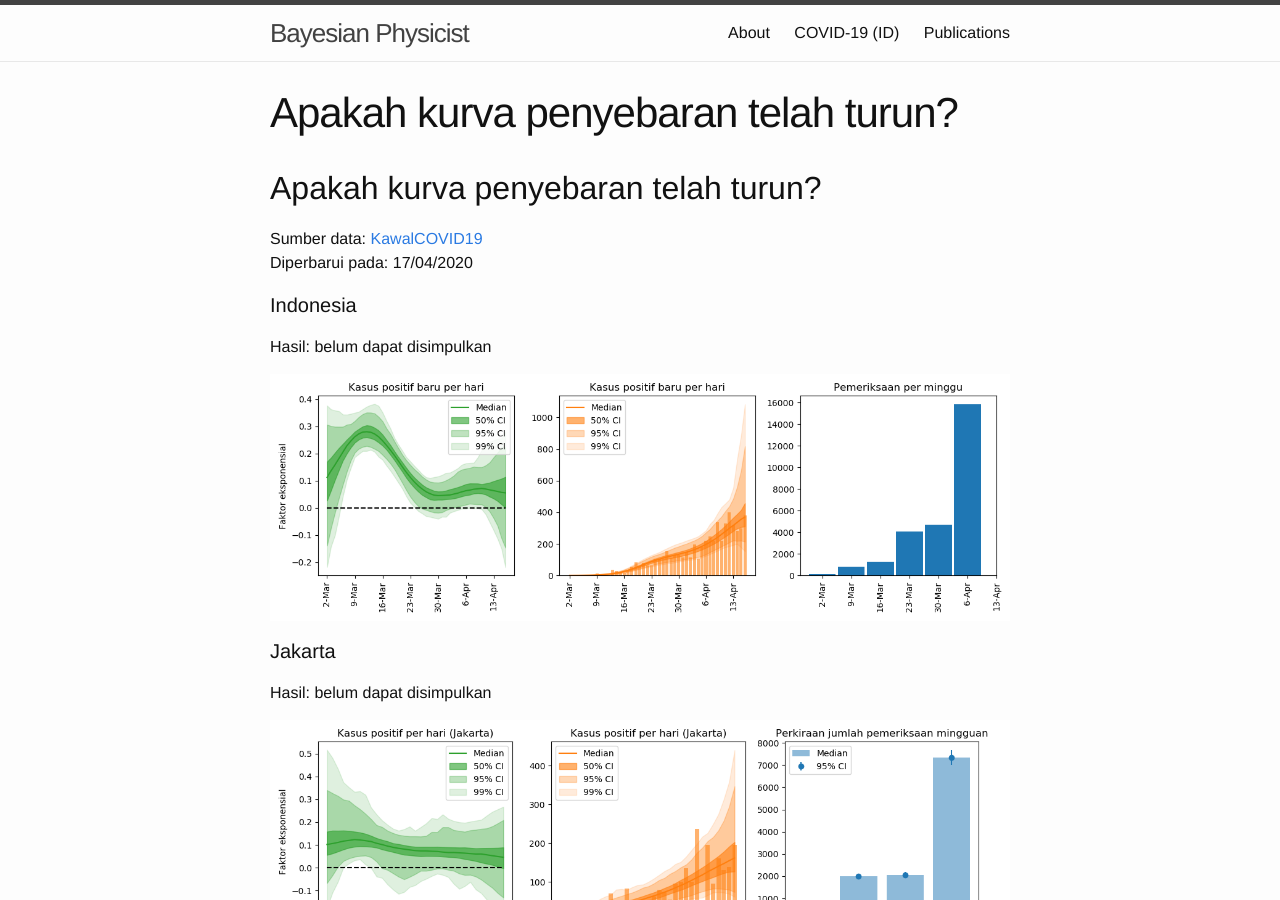
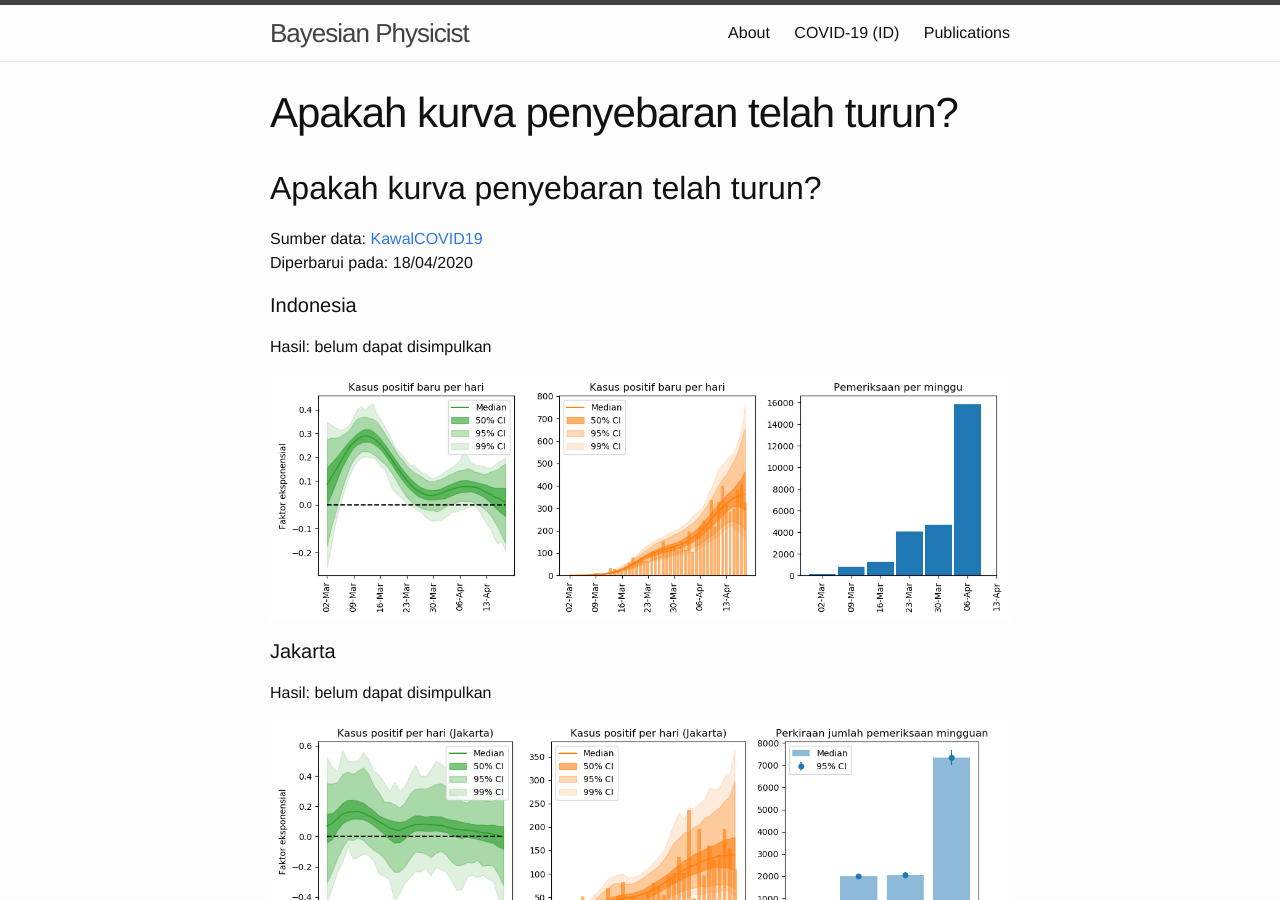
Before and after one commit to mfkasim1/mfkasim1.github.io, a Jekyll site: the page built from idcovid19.md, in a window 1280 px wide and 900 px high. Built offline with Jekyll 4.4.1, drawn with Linux system fonts in a browser that asks for light colours; our own code applies the rules of GitHub Pages for plain Markdown files.

Commit message:
Update daily

```diff
--- a/idcovid19.md
+++ b/idcovid19.md
@@ -8,7 +8,7 @@ permalink: /idcovid19/
 ## Apakah kurva penyebaran telah turun?
 
 Sumber data: [KawalCOVID19](https://kawalcovid19.id/)<br/>
-Diperbarui pada: 17/04/2020
+Diperbarui pada: 18/04/2020
 
 #### Indonesia
 
```
Also changed, not shown: assets/idcovid19-daily/id_new_cases.png, assets/idcovid19-daily/idprov_jabar_new_cases.png, assets/idcovid19-daily/idprov_jakarta_new_cases.png, assets/idcovid19-daily/idprov_jatim_new_cases.png, assets/idcovid19-daily/idprov_sulsel_new_cases.png.
